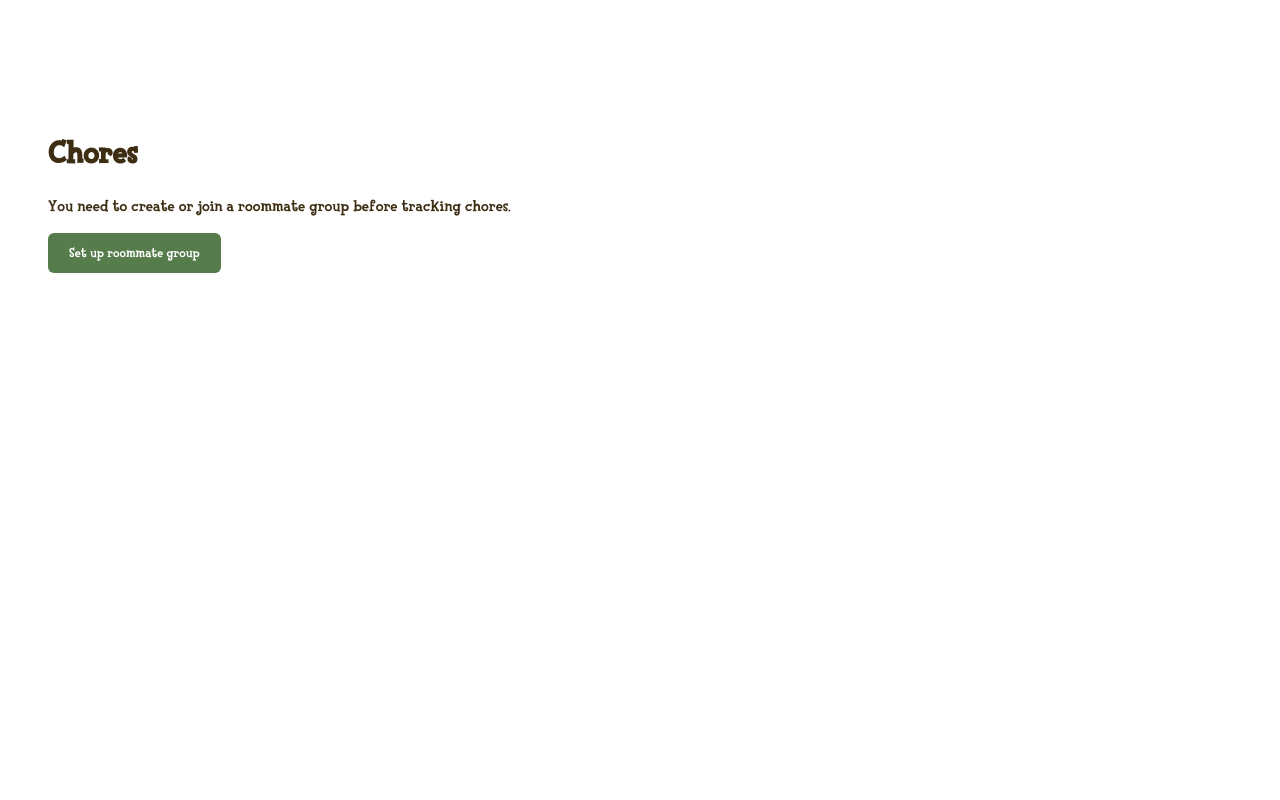
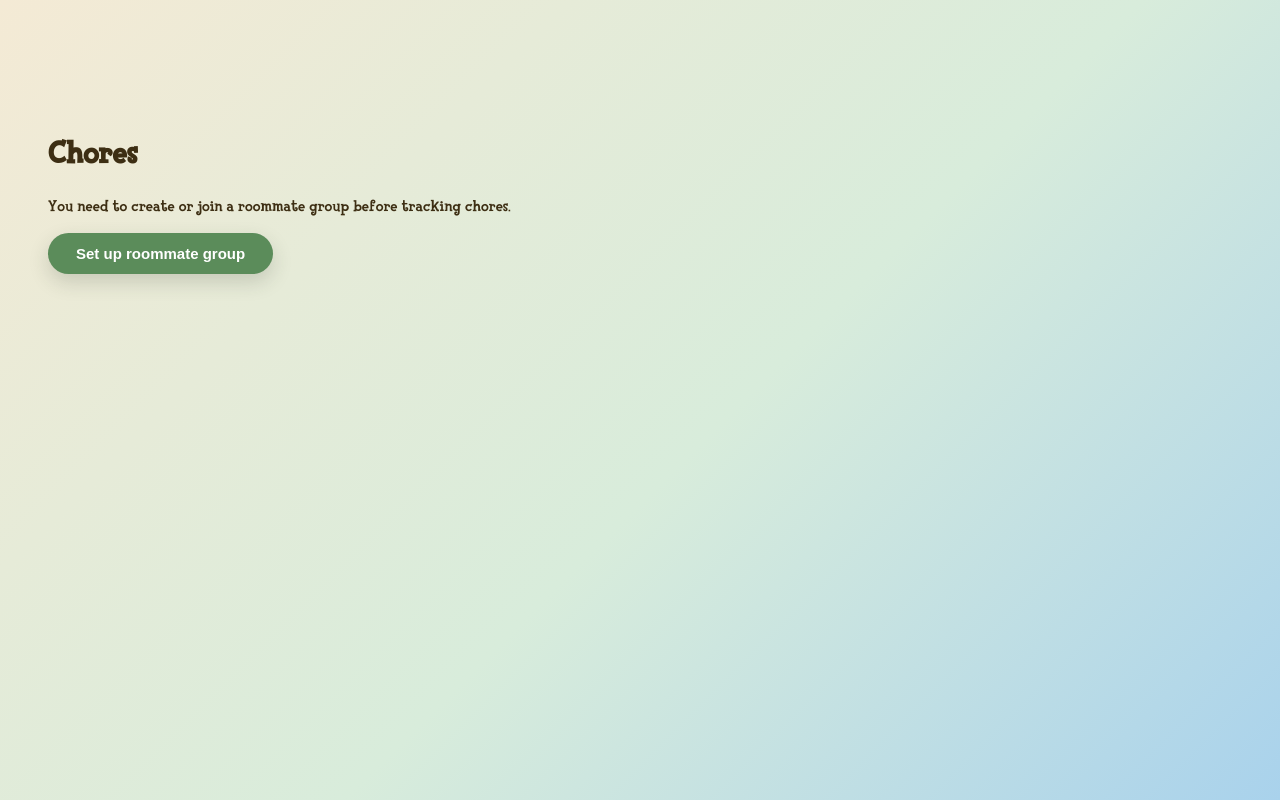
Before and after one commit to michelllinstar/Homiely_CS35L, a React (Create React App) app in the folder frontend/: page /chores in a window 1280 px wide. Built offline with nearby package versions, Linux system fonts and the light colour scheme; sample sign-in values are in the browser's storage.

Commit message:
Touched up on chore functionality and css

```diff
--- a/frontend/src/components/AddChores.jsx
+++ b/frontend/src/components/AddChores.jsx
@@ -1,5 +1,6 @@
 import { useState } from "react";
 import "./AddChores.css";
+import Button from "./Button";
 
 const DAYS = ["Sunday", "Monday", "Tuesday", "Wednesday", "Thursday", "Friday", "Saturday"];
 
@@ -36,7 +37,7 @@ export default function AddChores({ onAddChore, roommates = [] }) {
 
     return (
         <div>
-            <button onClick={() => setOpen(!open)}>Add Chore</button>
+            <Button label="Add Chore" onClick={() => setOpen(!open)} />
 
             {open && (
                 <div>
@@ -84,8 +85,8 @@ export default function AddChores({ onAddChore, roommates = [] }) {
                         </select>
                     </div>
 
-                    <button onClick={handleSubmit}>Add</button>
-                    <button onClick={() => setOpen(false)}>Cancel</button>
+                    <Button label="Add" onClick={handleSubmit} />
+                    <Button label="Cancel" onClick={() => setOpen(false)} />
                 </div>
             )}
         </div>
--- a/frontend/src/pages/Chores/Chores.css
+++ b/frontend/src/pages/Chores/Chores.css
@@ -1,6 +1,8 @@
+/* [GenAI Use] Prompt: "The visuals (css) looks alright but let's improve it. I want to base these off the UI and style in this Expenses.css file attached. Here is the Chores CSS file I want to modify to be consistent:
+
 .chores-page {
     padding: 2rem 3rem;
-    padding-top: calc(80px + 2rem); /* navbar height + original top padding */
+    padding-top: calc(80px + 2rem);
     max-width: 1400px;
     margin: 0 auto;
 }
@@ -26,4 +28,230 @@
     font-size: 0.95rem;
     color: #666;
     margin: 0;
+}" */
+/* [GenAI Use] LLM Response Start
+"Here's Chores.css updated to match the Expenses style — same gradient background, same card treatment, same color palette:
+.chores-page {
+    min-height: 100vh;
+    background: linear-gradient(
+        135deg,
+        #f4ead5 0%,
+        #d8ecdb 55%,
+        #a9d2ec 100%
+    );
+    padding: 80px 48px 48px;
+    padding-top: calc(80px + 2rem);
+    box-sizing: border-box;
+    color: #2d3a2e;
+    font-family: Arial, sans-serif;
 }
+
+.chores-header {
+    text-align: center;
+    margin-bottom: 2rem;
+}
+
+.chores-title {
+    font-size: 48px;
+    font-weight: bold;
+    letter-spacing: -1.5px;
+    margin: 0 0 8px 0;
+    color: #2d3a2e;
+}
+
+.chores-week {
+    font-size: 16px;
+    color: #3e5240;
+    margin: 0;
+}
+
+.chores-error {
+    padding: 10px 18px;
+    border: 1px solid rgba(200, 120, 100, 0.3);
+    border-radius: 999px;
+    background: rgba(255, 220, 210, 0.65);
+    color: #7a3a2e;
+    font-size: 14px;
+    margin-bottom: 1rem;
+    text-align: center;
+}
+
+.chores-card {
+    background: rgba(255, 255, 255, 0.65);
+    backdrop-filter: blur(8px);
+    border-radius: 24px;
+    padding: 28px 32px;
+    margin-bottom: 24px;
+    box-shadow: 0 8px 32px rgba(45, 58, 46, 0.08);
+}
+
+.chores-bottom {
+    display: flex;
+    gap: 24px;
+    margin-top: 0;
+    align-items: flex-start;
+}
+
+.chores-bottom .chores-card {
+    flex: 1;
+    margin-bottom: 0;
+}
+
+.chores-page .button {
+    padding: 12px 28px;
+    border: none;
+    border-radius: 999px;
+    font-size: 15px;
+    font-weight: bold;
+    font-family: Arial, sans-serif;
+    cursor: pointer;
+    background: #5b8c5a;
+    color: white;
+    box-shadow: 0 8px 20px rgba(45, 58, 46, 0.18);
+    transition: all 0.2s ease;
+}
+
+.chores-page .button:hover {
+    background: #4f7d4e;
+    transform: translateY(-3px);
+}
+
+.chores-page .button:active {
+    transform: translateY(0);
+}
+
+@media (max-width: 768px) {
+    .chores-bottom {
+        flex-direction: column;
+    }
+
+    .chores-page {
+        padding: calc(80px + 1rem) 20px 32px;
+    }
+}
+
+Then in Chores.jsx, wrap the WeekView and the bottom sections in the card class:
+return (
+    <div className="chores-page">
+        <AppNavbar />
+        <header className="chores-header">
+            <h1 className="chores-title">Chores</h1>
+            <p className="chores-week">Week of {start} to {end}</p>
+        </header>
+        {error && <p className="chores-error">{error}</p>}
+        <div className="chores-card">
+            <WeekView chores={chores} onToggle={handleToggle} onDelete={handleDelete} />
+        </div>
+        <div className="chores-bottom">
+            <div className="chores-card">
+                <YourWeek chores={chores} currentUser={user?.name} onToggle={handleToggle} onDelete={handleDelete} />
+            </div>
+            <div className="chores-card">
+                <AddChore onAddChore={handleAddChore} roommates={roommates} />
+            </div>
+        </div>
+    </div>
+);"
+[GenAI Use] LLM Response End */
+/* [GenAI Use] Reflection: I tried my own CSS styling, as shown in the prompt, but it looked pretty ugly. My teammates created a nice looking theme for their pages, so to be consistent (and make the project visually appealing) in addition to saving time implementing more useful features, I gave Claude a "template" from Expenses.css to base this off of. I took a look and I liked what I saw. */
+
+.chores-page {
+    min-height: 100vh;
+    background: linear-gradient(
+        135deg,
+        #f4ead5 0%,
+        #d8ecdb 55%,
+        #a9d2ec 100%
+    );
+    padding: 80px 48px 48px;
+    padding-top: calc(80px + 2rem);
+    box-sizing: border-box;
+    color: #2d3a2e;
+    font-family: Arial, sans-serif;
+}
+
+.chores-header {
+    text-align: center;
+    margin-bottom: 2rem;
+}
+
+.chores-title {
+    font-size: 48px;
+    font-weight: bold;
+    letter-spacing: -1.5px;
+    margin: 0 0 8px 0;
+    color: #2d3a2e;
+}
+
+.chores-week {
+    font-size: 16px;
+    color: #3e5240;
+    margin: 0;
+}
+
+.chores-error {
+    padding: 10px 18px;
+    border: 1px solid rgba(200, 120, 100, 0.3);
+    border-radius: 999px;
+    background: rgba(255, 220, 210, 0.65);
+    color: #7a3a2e;
+    font-size: 14px;
+    margin-bottom: 1rem;
+    text-align: center;
+}
+
+/* Card style applied to WeekView and bottom sections */
+.chores-card {
+    background: rgba(255, 255, 255, 0.65);
+    backdrop-filter: blur(8px);
+    border-radius: 24px;
+    padding: 28px 32px;
+    margin-bottom: 24px;
+    box-shadow: 0 8px 32px rgba(45, 58, 46, 0.08);
+}
+
+.chores-bottom {
+    display: flex;
+    gap: 24px;
+    margin-top: 0;
+    align-items: flex-start;
+}
+
+.chores-bottom .chores-card {
+    flex: 1;
+    margin-bottom: 0;
+}
+
+/* Button override to match expenses style */
+.chores-page .button {
+    padding: 12px 28px;
+    border: none;
+    border-radius: 999px;
+    font-size: 15px;
+    font-weight: bold;
+    font-family: Arial, sans-serif;
+    cursor: pointer;
+    background: #5b8c5a;
+    color: white;
+    box-shadow: 0 8px 20px rgba(45, 58, 46, 0.18);
+    transition: all 0.2s ease;
+}
+
+.chores-page .button:hover {
+    background: #4f7d4e;
+    transform: translateY(-3px);
+}
+
+.chores-page .button:active {
+    transform: translateY(0);
+}
+
+@media (max-width: 768px) {
+    .chores-bottom {
+        flex-direction: column;
+    }
+
+    .chores-page {
+        padding: calc(80px + 1rem) 20px 32px;
+    }
+}
--- a/frontend/src/pages/Chores/Chores.jsx
+++ b/frontend/src/pages/Chores/Chores.jsx
@@ -95,9 +95,9 @@ function groupChoresByDay(choresArray, roommates) {
     });
     return grouped;
 }
-Is there a way to reorder each day's chores by time due? due anytime could be last on the list. */
+Is there a way to reorder each day's chores by time due? due anytime could be last on the list."" */
 // [GenAI Use] LLM Response Start
-/* Yes, sort the chores array after pushing them all in, inside groupChoresByDay. Add a helper function to convert the time string to a sortable number:
+/* "Yes, sort the chores array after pushing them all in, inside groupChoresByDay. Add a helper function to convert the time string to a sortable number:
 jsx// "Due anytime" sorts last; "Due 7:00 AM" etc. convert to minutes since midnight
 function timeToMinutes(timeOfDay) {
     if (!timeOfDay || timeOfDay === "Due anytime") return Infinity;
@@ -133,8 +133,7 @@ jsxfunction groupChoresByDay(choresArray, roommates) {
     });
 
     return grouped;
-}
-*/
+}" */
 // [GenAI Use] LLM Response End
 // [GenAI Use] Reflection: When visually testing my work, I realized that the chores only show up below each day in the order they were created, not in the order they are due (earliest to latest), which is less user-friendly. Given this is mostly a visual change, I have more pressing things to work on, and I was a little stuck on how to implement this, I asked Claude to help out with this one. I think I understand the code after looking through it, and I will test it before using it for certain.
 
@@ -196,29 +195,6 @@ export default function Chores() {
         };
         fetchData();
     }, [groupId, token, user]);
-
-    /* Fetch all chores for this group and week from backend and group by day. */
-    // async function fetchChores() {
-    //     setLoading(true);
-    //     try {
-    //         const response = await fetch(
-    //             `/api/groups/${groupId}/chores?week_start=${getWeekStartDate()}`,
-    //             { headers: { Authorization: `Bearer ${token}` }}
-    //         );
-    //         if (!response.ok) {
-    //             setError("Could not load chores. Please try logging in again.");
-    //             return;
-    //         }
-    //         const data = await response.json();
-    //         setChores(groupChoresByDay(data));
-    //     }
-    //     catch (err) {
-    //         console.error("Failed to fetch chores:", err);
-    //     }
-    //     finally {
-    //         setLoading(false);
-    //     }
-    // }
 
     async function handleDelete(day, index, choreId) {
         try {
@@ -334,10 +310,16 @@ export default function Chores() {
                 <p className="chores-week">Week of {start} to {end}</p>
             </header>
             {error && <p className="chores-error">{error}</p>}
-            <WeekView chores={chores} onToggle={handleToggle} onDelete={handleDelete} />
+            <div className="chores-card">
+                <WeekView chores={chores} onToggle={handleToggle} onDelete={handleDelete} />
+            </div>
             <div className="chores-bottom">
-            <YourWeek chores={chores} currentUser={user?.name} onToggle={handleToggle} onDelete={handleDelete} />
-                <AddChore onAddChore={handleAddChore} roommates={roommates} />
+                <div className="chores-card">
+                    <YourWeek chores={chores} currentUser={user?.name} onToggle={handleToggle} onDelete={handleDelete} />
+                </div>
+                <div className="chores-card">
+                    <AddChore onAddChore={handleAddChore} roommates={roommates} />
+                </div>
             </div>
         </div>
     );
```
